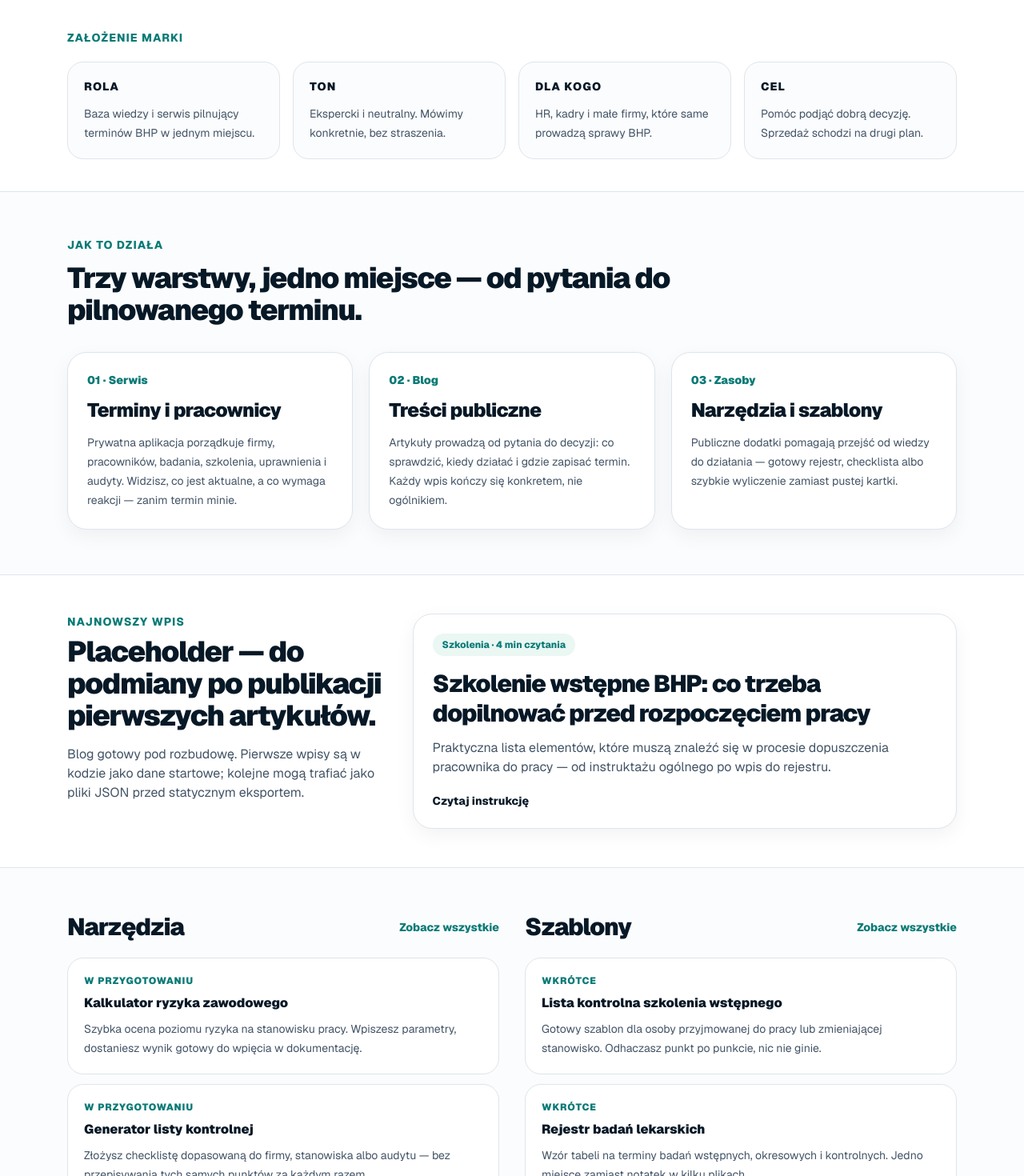
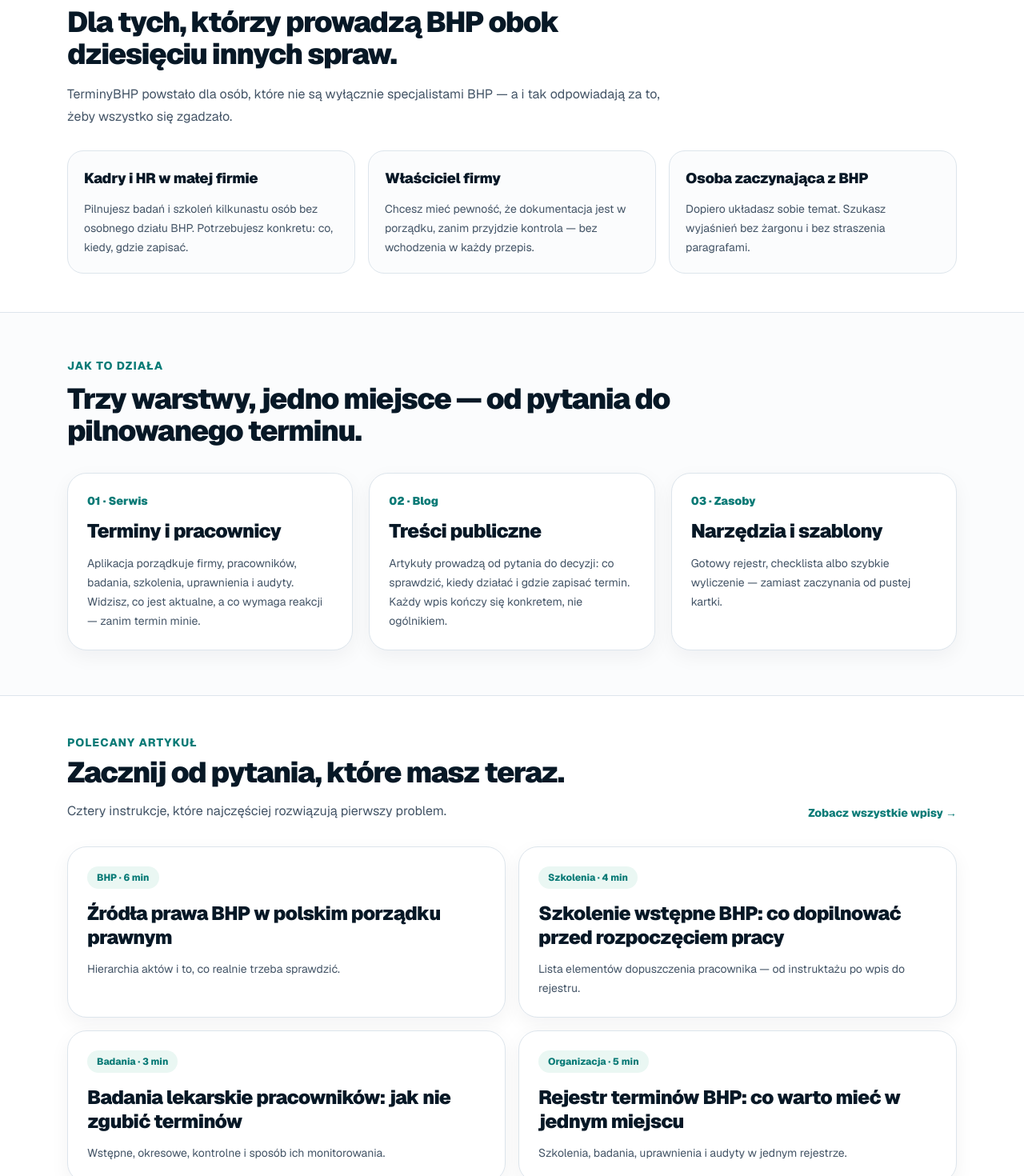
Before and after one commit to RafalWoz/terminarzBHP, a Next.js app in the folder terminybhp-portal/: page / in a window 1280 px wide. Shown: the part 980-2450 px from the top of the page at 80% size. Built offline with nearby package versions, Linux system fonts and the light colour scheme.

Commit message:
Update homepage copy

```diff
--- a/terminybhp-portal/src/app/page.tsx
+++ b/terminybhp-portal/src/app/page.tsx
@@ -1,22 +1,21 @@
 import Link from "next/link";
-import { getAllPosts, templates, tools } from "@/lib/content";
+import { templates, tools } from "@/lib/content";
 
-const brandRoles = [
+const audiences = [
   {
-    label: "Rola",
-    value: "Baza wiedzy i serwis pilnujący terminów BHP w jednym miejscu.",
+    title: "Kadry i HR w małej firmie",
+    description:
+      "Pilnujesz badań i szkoleń kilkunastu osób bez osobnego działu BHP. Potrzebujesz konkretu: co, kiedy, gdzie zapisać.",
   },
   {
-    label: "Ton",
-    value: "Ekspercki i neutralny. Mówimy konkretnie, bez straszenia.",
+    title: "Właściciel firmy",
+    description:
+      "Chcesz mieć pewność, że dokumentacja jest w porządku, zanim przyjdzie kontrola — bez wchodzenia w każdy przepis.",
   },
   {
-    label: "Dla kogo",
-    value: "HR, kadry i małe firmy, które same prowadzą sprawy BHP.",
-  },
-  {
-    label: "Cel",
-    value: "Pomóc podjąć dobrą decyzję. Sprzedaż schodzi na drugi plan.",
+    title: "Osoba zaczynająca z BHP",
+    description:
+      "Dopiero układasz sobie temat. Szukasz wyjaśnień bez żargonu i bez straszenia paragrafami.",
   },
 ];
 
@@ -26,7 +25,7 @@
     label: "Serwis",
     title: "Terminy i pracownicy",
     description:
-      "Prywatna aplikacja porządkuje firmy, pracowników, badania, szkolenia, uprawnienia i audyty. Widzisz, co jest aktualne, a co wymaga reakcji — zanim termin minie.",
+      "Aplikacja porządkuje firmy, pracowników, badania, szkolenia, uprawnienia i audyty. Widzisz, co jest aktualne, a co wymaga reakcji — zanim termin minie.",
   },
   {
     number: "02",
@@ -40,7 +39,34 @@
     label: "Zasoby",
     title: "Narzędzia i szablony",
     description:
-      "Publiczne dodatki pomagają przejść od wiedzy do działania — gotowy rejestr, checklista albo szybkie wyliczenie zamiast pustej kartki.",
+      "Gotowy rejestr, checklista albo szybkie wyliczenie — zamiast zaczynania od pustej kartki.",
+  },
+];
+
+const featuredPosts = [
+  {
+    href: "/blog/zrodla-prawa-bhp-w-polskim-porzadku-prawnym",
+    meta: "BHP · 6 min",
+    title: "Źródła prawa BHP w polskim porządku prawnym",
+    description: "Hierarchia aktów i to, co realnie trzeba sprawdzić.",
+  },
+  {
+    href: "/blog/szkolenie-wstepne-bhp",
+    meta: "Szkolenia · 4 min",
+    title: "Szkolenie wstępne BHP: co dopilnować przed rozpoczęciem pracy",
+    description: "Lista elementów dopuszczenia pracownika — od instruktażu po wpis do rejestru.",
+  },
+  {
+    href: "/blog/badania-lekarskie-pracownikow",
+    meta: "Badania · 3 min",
+    title: "Badania lekarskie pracowników: jak nie zgubić terminów",
+    description: "Wstępne, okresowe, kontrolne i sposób ich monitorowania.",
+  },
+  {
+    href: "/blog/rejestr-terminow-bhp",
+    meta: "Organizacja · 5 min",
+    title: "Rejestr terminów BHP: co warto mieć w jednym miejscu",
+    description: "Szkolenia, badania, uprawnienia i audyty w jednym rejestrze.",
   },
 ];
 
@@ -70,8 +96,6 @@
 ];
 
 export default function Home() {
-  const latestPost = getAllPosts()[0];
-
   return (
     <main>
       <section className="border-b border-[var(--slate-200)] bg-[linear-gradient(180deg,#fff,var(--paper))]">
@@ -82,42 +106,51 @@
               Baza wiedzy + serwis terminów
             </span>
             <h1 className="mt-5 max-w-4xl text-5xl font-black leading-[0.96] tracking-[-0.06em] text-[var(--navy-950)] sm:text-6xl lg:text-7xl">
-              TerminyBHP.pl — wiedza, która kończy się decyzją, a nie kolejnym pytaniem.
+              Wiedza o BHP, która kończy się decyzją — nie kolejnym pytaniem.
             </h1>
             <p className="mt-6 max-w-3xl text-xl leading-8 text-[var(--slate-700)]">
-              Jeden adres, dwie potrzeby. Publiczny blog porządkuje to, co trzeba wiedzieć o BHP. Serwis pod /serwis/ pilnuje, żeby żaden termin badania, szkolenia czy uprawnienia nie umknął.
+              Jeden adres, dwie potrzeby. Blog porządkuje to, co trzeba wiedzieć o BHP. Serwis pilnuje, żeby żaden termin badania, szkolenia czy uprawnienia nie umknął.
             </p>
             <p className="mt-4 max-w-3xl text-base leading-7 text-[var(--slate-600)]">
-              Bez żargonu i bez presji. Tłumaczymy, co sprawdzić i kiedy działać — resztę zostawiamy Tobie.
+              Bez żargonu i bez presji. Mówimy, co sprawdzić i kiedy działać — decyzję zostawiamy Tobie.
             </p>
             <div className="mt-8 flex flex-col gap-3 sm:flex-row">
               <Link href="/blog" className="inline-flex justify-center rounded-[14px] bg-[var(--teal-600)] px-5 py-3 text-sm font-extrabold text-white hover:bg-[var(--teal-700)]">
                 Czytaj blog
               </Link>
               <Link href="/serwis/" className="inline-flex justify-center rounded-[14px] border border-[var(--slate-200)] bg-white px-5 py-3 text-sm font-extrabold text-[var(--navy-900)] hover:border-[var(--slate-500)]">
-                Przejdź do serwisu
+                Zobacz serwis demo
               </Link>
             </div>
           </div>
 
           <aside className="rounded-[28px] bg-[var(--navy-900)] p-7 text-white shadow-[var(--shadow-soft)]">
             <p className="text-sm font-extrabold uppercase tracking-[0.08em] text-[#b9cad8]">Serwis w budowie</p>
-            <h2 className="mt-3 text-3xl font-black tracking-[-0.04em]">Wersja demo jest już dostępna pod /serwis/.</h2>
+            <h2 className="mt-3 text-3xl font-black tracking-[-0.04em]">Wersja demo serwisu jest już dostępna.</h2>
             <p className="mt-4 leading-7 text-[#d8e3ea]">
-              Możesz zobaczyć kierunek aplikacji i sposób porządkowania terminów. To nie jest jeszcze finalny produkt ani miejsce na docelowe dane firmowe.
+              Zajrzyj pod /serwis/, żeby zobaczyć, jak aplikacja porządkuje terminy i pracowników. To podgląd kierunku — jeszcze nie finalny produkt i nie miejsce na docelowe dane firmy.
             </p>
+            <Link href="/serwis/" className="mt-6 inline-flex text-sm font-extrabold text-white hover:text-[#d8e3ea]">
+              Otwórz demo →
+            </Link>
           </aside>
         </div>
       </section>
 
       <section className="border-b border-[var(--slate-200)] bg-white">
-        <div className="mx-auto max-w-[1160px] px-5 py-10 sm:px-6">
-          <p className="text-sm font-extrabold uppercase tracking-[0.08em] text-[var(--teal-700)]">Założenie marki</p>
-          <div className="mt-5 grid gap-4 md:grid-cols-4">
-            {brandRoles.map((item) => (
-              <section key={item.label} className="rounded-[20px] border border-[var(--slate-200)] bg-[var(--paper)] p-5">
-                <h2 className="text-sm font-black uppercase tracking-[0.08em] text-[var(--navy-950)]">{item.label}</h2>
-                <p className="mt-3 text-sm leading-6 text-[var(--slate-700)]">{item.value}</p>
+        <div className="mx-auto max-w-[1160px] px-5 py-12 sm:px-6">
+          <p className="text-sm font-extrabold uppercase tracking-[0.08em] text-[var(--teal-700)]">Dla kogo to jest</p>
+          <h2 className="mt-3 max-w-3xl text-4xl font-black tracking-[-0.04em] text-[var(--navy-950)]">
+            Dla tych, którzy prowadzą BHP obok dziesięciu innych spraw.
+          </h2>
+          <p className="mt-4 max-w-3xl text-base leading-7 text-[var(--slate-700)]">
+            TerminyBHP powstało dla osób, które nie są wyłącznie specjalistami BHP — a i tak odpowiadają za to, żeby wszystko się zgadzało.
+          </p>
+          <div className="mt-7 grid gap-4 md:grid-cols-3">
+            {audiences.map((item) => (
+              <section key={item.title} className="rounded-[20px] border border-[var(--slate-200)] bg-[var(--paper)] p-5">
+                <h3 className="text-lg font-black tracking-[-0.02em] text-[var(--navy-950)]">{item.title}</h3>
+                <p className="mt-3 text-sm leading-6 text-[var(--slate-700)]">{item.description}</p>
               </section>
             ))}
           </div>
@@ -141,26 +174,32 @@
       </section>
 
       <section className="border-y border-[var(--slate-200)] bg-white">
-        <div className="mx-auto grid max-w-[1160px] gap-8 px-5 py-12 sm:px-6 lg:grid-cols-[0.74fr_1.26fr]">
-          <div>
-            <p className="text-sm font-extrabold uppercase tracking-[0.08em] text-[var(--teal-700)]">Najnowszy wpis</p>
-            <h2 className="mt-2 text-4xl font-black tracking-[-0.04em] text-[var(--navy-950)]">Placeholder — do podmiany po publikacji pierwszych artykułów.</h2>
-            <p className="mt-4 text-[var(--slate-700)]">
-              Blog gotowy pod rozbudowę. Pierwsze wpisy są w kodzie jako dane startowe; kolejne mogą trafiać jako pliki JSON przed statycznym eksportem.
-            </p>
+        <div className="mx-auto max-w-[1160px] px-5 py-12 sm:px-6">
+          <div className="flex flex-col gap-4 md:flex-row md:items-end md:justify-between">
+            <div>
+              <p className="text-sm font-extrabold uppercase tracking-[0.08em] text-[var(--teal-700)]">Polecany artykuł</p>
+              <h2 className="mt-2 max-w-3xl text-4xl font-black tracking-[-0.04em] text-[var(--navy-950)]">
+                Zacznij od pytania, które masz teraz.
+              </h2>
+              <p className="mt-4 max-w-2xl text-[var(--slate-700)]">
+                Cztery instrukcje, które najczęściej rozwiązują pierwszy problem.
+              </p>
+            </div>
+            <Link href="/blog" className="text-sm font-extrabold text-[var(--teal-700)] hover:text-[var(--navy-950)]">
+              Zobacz wszystkie wpisy →
+            </Link>
           </div>
-          <Link href={`/blog/${latestPost.slug}`} className="rounded-[24px] border border-[var(--slate-200)] bg-white p-6 shadow-[0_8px_24px_rgba(7,24,38,0.05)] hover:border-[var(--slate-500)]">
-            <p className="inline-flex rounded-full bg-[var(--green-50)] px-3 py-1.5 text-xs font-extrabold text-[var(--teal-700)]">
-              Szkolenia · 4 min czytania
-            </p>
-            <h3 className="mt-4 text-3xl font-black leading-tight tracking-[-0.04em] text-[var(--navy-950)]">
-              Szkolenie wstępne BHP: co trzeba dopilnować przed rozpoczęciem pracy
-            </h3>
-            <p className="mt-3 text-[var(--slate-700)]">
-              Praktyczna lista elementów, które muszą znaleźć się w procesie dopuszczenia pracownika do pracy — od instruktażu ogólnego po wpis do rejestru.
-            </p>
-            <p className="mt-5 text-sm font-extrabold text-[var(--navy-950)]">Czytaj instrukcję</p>
-          </Link>
+          <div className="mt-8 grid gap-4 md:grid-cols-2">
+            {featuredPosts.map((post) => (
+              <Link key={post.title} href={post.href} className="rounded-[24px] border border-[var(--slate-200)] bg-white p-6 shadow-[0_8px_24px_rgba(7,24,38,0.05)] hover:border-[var(--slate-500)]">
+                <p className="inline-flex rounded-full bg-[var(--green-50)] px-3 py-1.5 text-xs font-extrabold text-[var(--teal-700)]">
+                  {post.meta}
+                </p>
+                <h3 className="mt-4 text-2xl font-black leading-tight tracking-[-0.03em] text-[var(--navy-950)]">{post.title}</h3>
+                <p className="mt-3 text-sm leading-6 text-[var(--slate-700)]">{post.description}</p>
+              </Link>
+            ))}
+          </div>
         </div>
       </section>
 
@@ -205,7 +244,7 @@
         <div className="mx-auto max-w-[1160px] px-5 py-14 sm:px-6">
           <p className="text-sm font-extrabold uppercase tracking-[0.08em] text-[var(--teal-700)]">Dwie strony tego samego adresu</p>
           <h2 className="mt-3 max-w-3xl text-4xl font-black tracking-[-0.04em] text-[var(--navy-950)]">
-            Najpierw zrozum, potem przestań pamiętać o terminach.
+            Najpierw zrozum — potem przestań pamiętać o terminach.
           </h2>
           <div className="mt-8 grid gap-5 md:grid-cols-2">
             {comparison.map((card) => (
```
